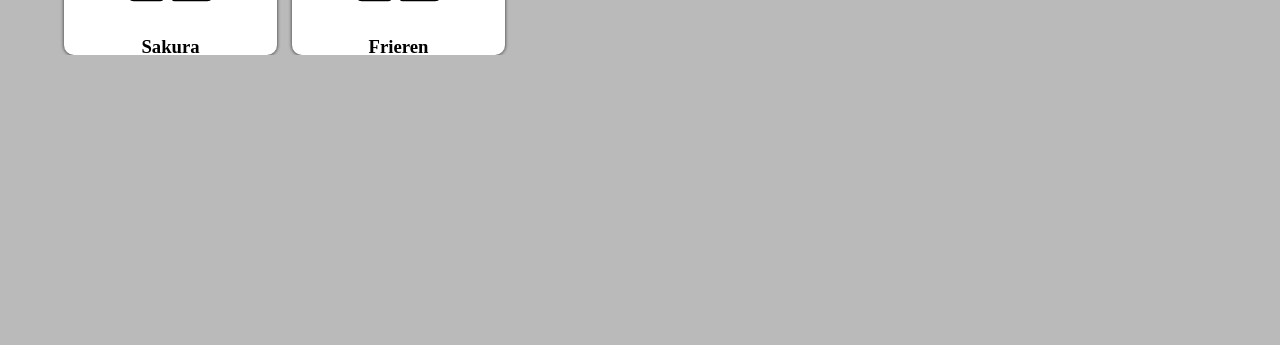
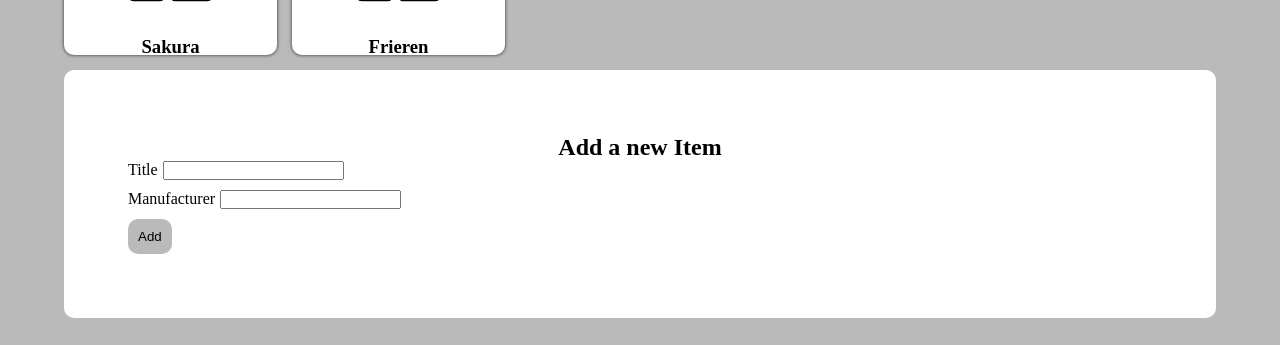
Before and after one commit to OlhaBil/Figure-Board, a React (Vite) app: page / in a window 1280 px wide. Shown: the part 881-1226 px from the top of the page. Before the commit the page ends 936 px from the top, so only its background shows below. Built offline with nearby package versions, Linux system fonts and the light colour scheme; a web font is replaced by a local one.

Commit message:
add a new item form

```diff
--- a/src/App.jsx
+++ b/src/App.jsx
@@ -2,12 +2,18 @@ import { List } from "./components/List.jsx";
 import { Header } from "./components/List.jsx";
 import Sidebar from "./components/Sidebar.jsx";
 import { useState } from "react";
+import { figures } from "./assets/figures-data.js";
+import AddItem from "./components/AddItem.jsx";
 
 const App = () => {
   const [selectedManufacture, setSelectedManufacture] = useState([]);
   const [filterOnOff, setFilterOnOff] = useState(true);
+  const [figuresList, setFiguresList] = useState(figures);
   const handleFilter = () => {
     setFilterOnOff(!filterOnOff);
+  };
+  const handleAddItem = (newItem) => {
+    setFiguresList((prev) => [...prev, { ...newItem, id: Date.now() }]);
   };
   return (
     <>
@@ -15,7 +21,7 @@ const App = () => {
       <div
         className={`container ${filterOnOff ? "with-sidebar" : "wout-sidebar"}`}
       >
-        <List selectedManufacture={selectedManufacture} />
+        <List figures={figuresList} selectedManufacture={selectedManufacture} />
         <div className="sidebar-container">
           <Sidebar
             selectedManufacture={selectedManufacture}
@@ -23,6 +29,7 @@ const App = () => {
           />
         </div>
       </div>
+      <AddItem onAddItem={handleAddItem} />
     </>
   );
 };
--- /dev/null
+++ b/src/components/AddItem.jsx
@@ -0,0 +1,48 @@
+import { useState } from "react";
+const AddItem = ({ onAddItem }) => {
+  const [itemTitle, setItemTitle] = useState("");
+  const [itemManufacturer, setItemManufacturer] = useState("");
+  const handleSubmit = (e) => {
+    e.preventDefault();
+    const newItem = {
+      title: itemTitle,
+      manufacturer: itemManufacturer,
+    };
+    onAddItem(newItem);
+    setItemTitle("");
+    setItemManufacturer("");
+  };
+  return (
+    <section className="addItem">
+      <form className="form" onSubmit={handleSubmit}>
+        <h2>Add a new Item</h2>
+        <div className="addInput">
+          <label htmlFor="title" className="input">
+            Title
+          </label>
+          <input
+            type="text"
+            id="title"
+            value={itemTitle}
+            onChange={(e) => setItemTitle(e.target.value)}
+          />
+        </div>
+        <div className="addInput">
+          <label htmlFor="manufacturer" className="input">
+            Manufacturer
+          </label>
+          <input
+            type="text"
+            id="manufacturer"
+            value={itemManufacturer}
+            onChange={(e) => setItemManufacturer(e.target.value)}
+          />
+        </div>
+        <button type="submit" className="addButton">
+          Add
+        </button>
+      </form>
+    </section>
+  );
+};
+export default AddItem;
--- a/src/components/List.jsx
+++ b/src/components/List.jsx
@@ -1,7 +1,6 @@
-import { figures } from "../assets/figures-data.js";
 import Card from "./Card.jsx";
 
-const List = ({ selectedManufacture }) => {
+const List = ({ selectedManufacture, figures }) => {
   const filteredFigures = figures.filter((figure) => {
     return (
       selectedManufacture.length === 0 ||
--- a/src/components/Sidebar.jsx
+++ b/src/components/Sidebar.jsx
@@ -20,11 +20,12 @@ const Sidebar = ({ selectedManufacture, setSelectedManufacture }) => {
         <ul>
           {manufacturers.map((manufacturer) => (
             <li key={manufacturer}>
-              <label>
+              <label className="MOptions">
                 <input
                   type="checkbox"
                   checked={selectedManufacture.includes(manufacturer)}
                   onClick={() => handleMChange(manufacturer)}
+                  className="MOptions"
                 ></input>
                 {manufacturer}
               </label>
--- a/src/index.css
+++ b/src/index.css
@@ -60,6 +60,11 @@ body {
   width: 40px;
   color: #bababa;
 }
+.MOptions {
+  cursor: pointer;
+  display: flex;
+  gap: 5px;
+}
 h1 {
   grid-column: 2;
   justify-self: center;
@@ -72,6 +77,7 @@ h2 {
   grid-template-columns: repeat(auto-fill, minmax(200px, 1fr));
   grid-auto-rows: 1fr;
   gap: 15px;
+  margin-bottom: 15px;
 }
 .card {
   border-radius: 10px;
@@ -118,8 +124,30 @@ h2 {
 }
 .sidebar :last-child,
 h4 {
-  margin-bottom: 10px;
+  margin-bottom: 5px;
 }
 ul {
   list-style-type: none;
 }
+.addItem {
+  margin: 0 auto 30px auto;
+  width: 100%;
+  max-width: 1400px;
+  padding: 0 5vw;
+}
+.form {
+  background-color: #fff;
+  border-radius: 10px;
+  padding: 5vw;
+}
+.addInput {
+  margin-bottom: 10px;
+  display: flex;
+  gap: 5px;
+}
+.addButton {
+  padding: 10px;
+  background-color: #bababa;
+  border: 0;
+  border-radius: 10px;
+}
```
